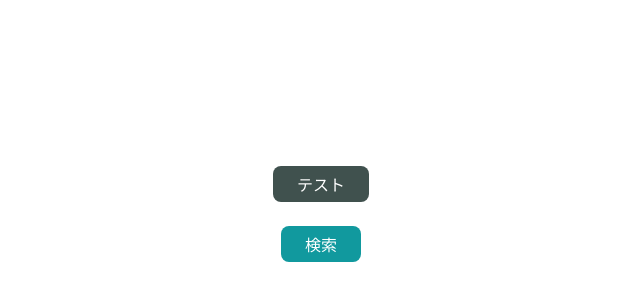
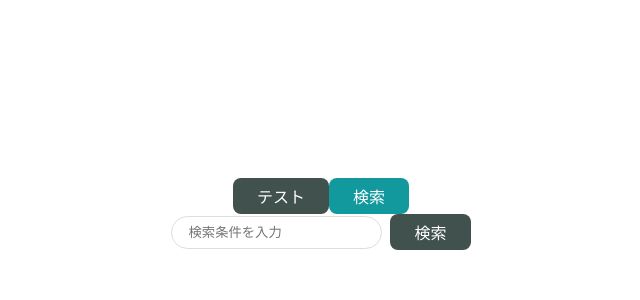
Before and after one commit to yuuta-git12/React-AtomicDesign, a React (Vite) app: page / in a window 1280 px wide. Shown: the part 186-486 px from the top of the page, without its empty margins (319-959 px from the left). Built offline with nearby package versions, Linux system fonts and the light colour scheme.

Commit message:
検索フォームと検索ボタンのMolecule作成

```diff
--- a/src/App.jsx
+++ b/src/App.jsx
@@ -4,15 +4,16 @@
 import './App.css'
 import { PrimaryButton } from './components/atoms/button/PrimaryButton'
 import { SecondaryButton } from './components/atoms/button/SecondaryButton'
+import { SearchInput } from './components/molecules/SearchInput'
 
 function App() {
   return (
     <>
       <div className='App'>
         <PrimaryButton>テスト</PrimaryButton>
-        <br />
-        <br />
         <SecondaryButton>検索</SecondaryButton>
+
+        <SearchInput />
       </div>
     </>
   )
--- /dev/null
+++ b/src/components/atoms/input/Input.jsx
@@ -0,0 +1,13 @@
+import styled from "styled-components";
+
+export const Input = (props) => {
+    const { placeholder = ""} = props;
+    return <SInput type="text" placeholder={placeholder} />;
+}
+
+const SInput = styled.input`
+    padding:8px 16px;
+    border: solid #ddd 1px;
+    border-radius: 9999px;
+    outline: none;
+`
--- /dev/null
+++ b/src/components/molecules/SearchInput.jsx
@@ -0,0 +1,24 @@
+import styled from "styled-components"
+
+import { PrimaryButton } from "../atoms/button/PrimaryButton"
+import { Input } from "../atoms/input/Input"
+
+export const SearchInput = () => {
+    return (
+        <SContainer>
+            <Input placeholder="検索条件を入力"/>
+            <SButtonWrapper>
+                <PrimaryButton>検索</PrimaryButton>
+            </SButtonWrapper>
+        </SContainer>
+    );
+};
+
+const SContainer = styled.div`
+    display: flex;
+    align-items: center;
+`;
+
+const SButtonWrapper = styled.div`
+    padding-left: 8px;
+`
```
